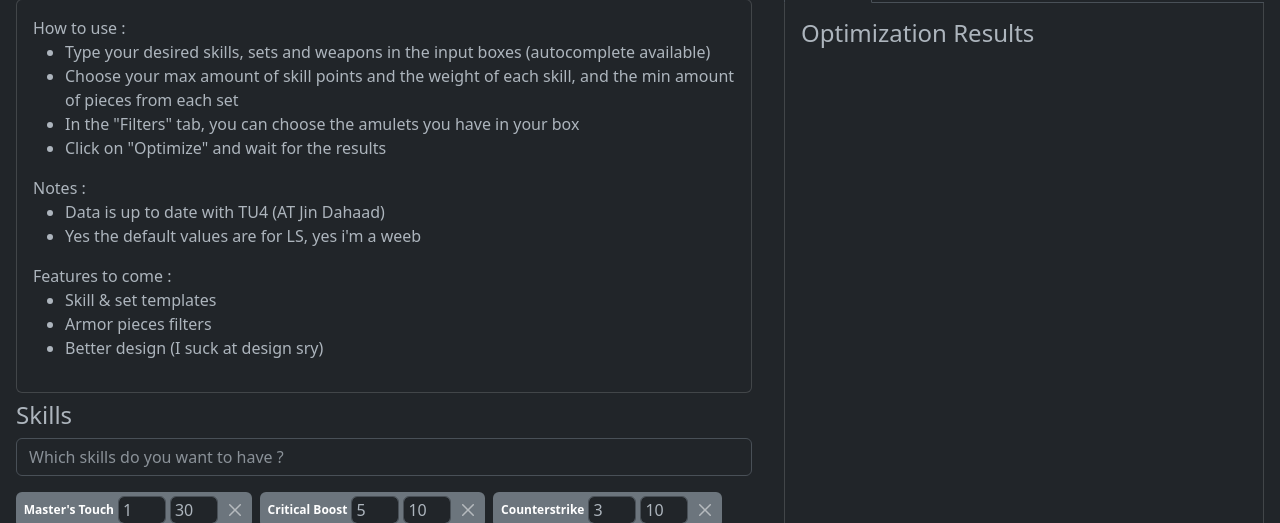
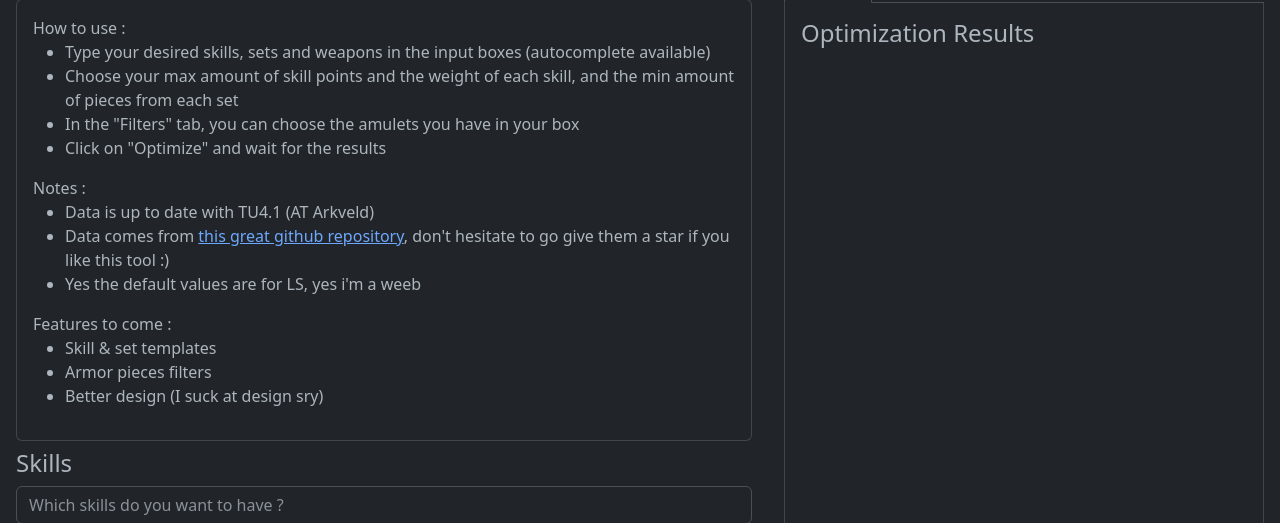
Before and after one commit to Nenrikido/MH-Optimizer, a Flask app: page / in a window 1280 px wide, after a click on "ⓘ Infos". Shown: the part 130-653 px from the top of the page. Run offline with Flask 3, Linux system fonts and the light colour scheme.

Commit message:
Update info text

```diff
--- a/wilds/templates/form.html
+++ b/wilds/templates/form.html
@@ -71,7 +71,8 @@
                     </ul>
                     Notes :
                     <ul>
-                        <li>Data is up to date with TU4 (AT Jin Dahaad)</li>
+                        <li>Data is up to date with TU4.1 (AT Arkveld)</li>
+                        <li>Data comes from <a href="https://github.com/LartTyler/mhdb-wilds-data">this great github repository</a>, don't hesitate to go give them a star if you like this tool :)</li>
                         <li>Yes the default values are for LS, yes i'm a weeb</li>
                     </ul>
                     Features to come :
```
